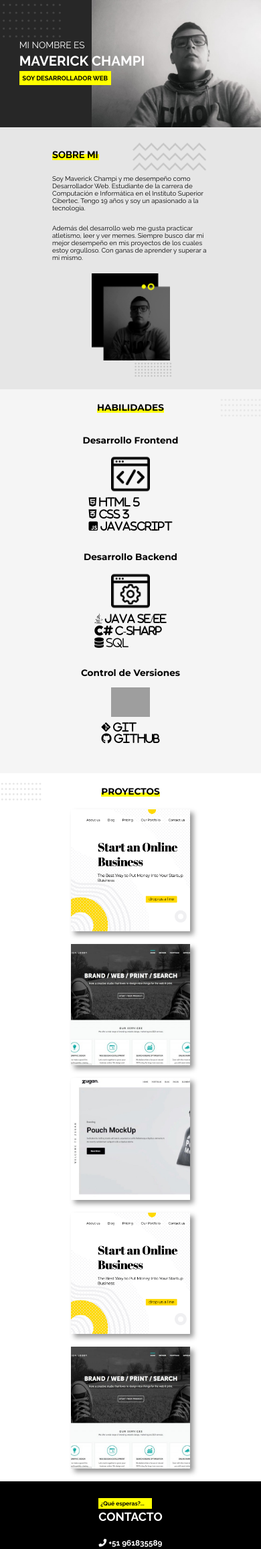
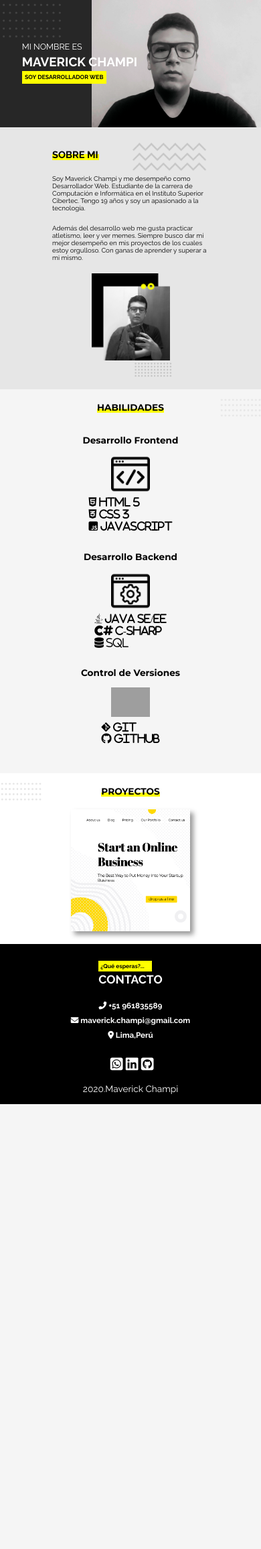
Before and after one commit to maverickchampi/portfolio, a PHP site: page / in a window 390 px wide. Shown: the part 50-2362 px from the top of the page at 67% size. After the commit the page ends 1698 px from the top, so only its background shows below. Run offline with PHP 8.4, Linux system fonts and the light colour scheme; some libraries are stand-ins or nearby versions; grey boxes are pictures that could not be loaded.

Commit message:
version2

```diff
--- a/css/style.css
+++ b/css/style.css
@@ -12,11 +12,11 @@ body {
 h1 {
   font-family: var(--font-secondary);
   font-weight: 400;
-  font-size: 45px;
+  font-size: 42px;
   line-height: 1.4;
   color: #fff;
   margin-top: 0.5em;
-  margin-left: 2.1em;
+  margin-left: 2.6em;
   white-space: nowrap;
   z-index: 2;
 }
@@ -107,7 +107,7 @@ ol {
   font-size: 16px;
 }
 .hero {
-  background: linear-gradient(to right, var(--color-primary) 50%, #eceaea 50%);
+  background: linear-gradient(to right, var(--color-primary) 50%, #dbdbdb 50%);
   color: #fff;
 }
 .hero-container {
@@ -349,7 +349,7 @@ ol {
 }
 @media screen and (max-width: 1264px) {
   h1 {
-    font-size: 3.5vw;
+    font-size: 3.3vw;
   }
   .about-container-description {
     font-size: 2vw;
@@ -460,7 +460,7 @@ ol {
 }
 @media screen and (max-width: 480px) {
   h1 {
-    font-size: 3.5vw;
+    font-size: 3.22vw;
   }
   .about-container {
     grid-template-columns: 1fr;
--- a/index.html
+++ b/index.html
@@ -1,6 +1,6 @@
 <!DOCTYPE html>
-<html lang="es" oncontextmenu="return false;">
-<!-- <html lang="es"> -->
+<!-- <html lang="es" oncontextmenu="return false;"> -->
+<html lang="es">
 
 <head>
     <meta charset="UTF-8" />
@@ -53,7 +53,7 @@
                     </h1>
                 </div>
                 <picture class="hero-container-image">
-                    <img src="images/fotoPrincipal.jpeg" alt="Imagen principal" />
+                    <img src="images/fotoPrincipal.png" alt="Imagen principal" />
                 </picture>
             </article>
         </section>
@@ -139,38 +139,6 @@
                             Html5,Css3,Js
                         </p>
                     </a>
-                    <a href="#" class="projects-container-items-details">
-                        <img src="images/project-two.jpg" alt="Imagen de proyecto" />
-                        <p>
-                            <img src="images/search-projects.png" alt="Imagen de lupa" />
-                            Tienda Store<br />
-                            Html5,Css3,Js
-                        </p>
-                    </a>
-                    <a href="#" class="projects-container-items-details">
-                        <img src="images/project-three.jpg" alt="Imagen de proyecto" />
-                        <p>
-                            <img src="images/search-projects.png" alt="Imagen de lupa" />
-                            Tienda Store<br />
-                            Html5,Css3,Js
-                        </p>
-                    </a>
-                    <a href="#" class="projects-container-items-details">
-                        <img src="images/project-one.png" alt="Imagen de proyecto" />
-                        <p>
-                            <img src="images/search-projects.png" alt="Imagen de lupa" />
-                            Tienda Store<br />
-                            Html5,Css3,Js
-                        </p>
-                    </a>
-                    <a href="#" class="projects-container-items-details">
-                        <img src="images/project-two.jpg" alt="Imagen de proyecto" />
-                        <p>
-                            <img src="images/search-projects.png" alt="Imagen de lupa" />
-                            Tienda Store<br />
-                            Html5,Css3,Js
-                        </p>
-                    </a>
                 </div>
             </article>
         </section>
```
Also changed, not shown: images/fotoPrincipal.jpeg (deleted), images/fotoPrincipal.png (added), images/fotoSecundaria.png, images/project-three.jpg (deleted), images/project-two.jpg (deleted).
